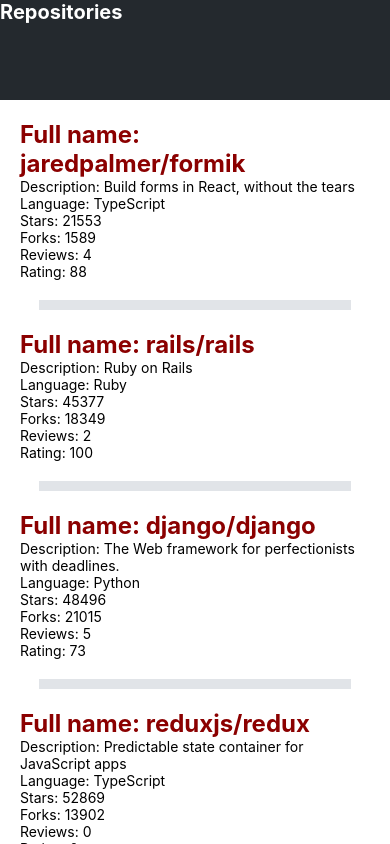
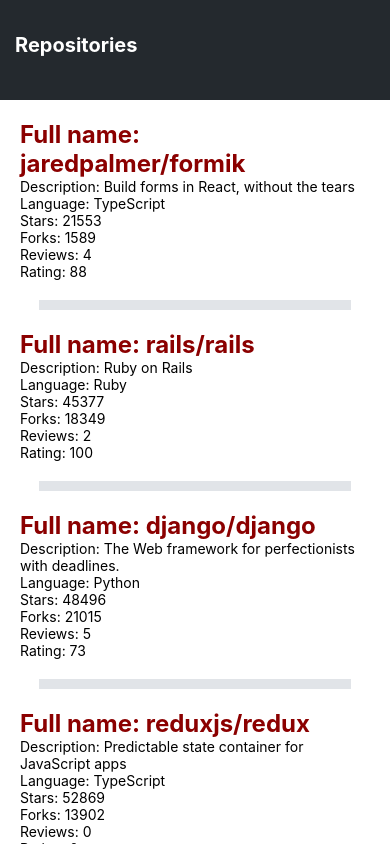
Before and after one commit to ethanclose/rate-repo-app, a React Native app: screen / in a window 390 px wide. Built offline with nearby package versions, Linux system fonts and the light colour scheme.

Commit message:
cleaning up

```diff
--- a/src/components/AppBar.jsx
+++ b/src/components/AppBar.jsx
@@ -10,17 +10,16 @@
     flexDirection: 'row',
     height: theme.appBar.height,
     paddingBottom: 10,
+    alignContent: 'center',
   },
 });
 
 const AppBar = () => {
   return (
     <View style={styles.container}>
-      <View horizontal>
         <AppBarTab>
           Repositories
         </AppBarTab>
-      </View>
     </View>
   );
 };
--- a/src/components/AppBarTab.jsx
+++ b/src/components/AppBarTab.jsx
@@ -17,7 +17,7 @@
 
 const AppBarTab = ({ children, ...props }) => {
   return (
-    <Pressable>
+    <Pressable style={styles.pressable} {...props}>
       <Text style={styles.text}>{children}</Text>
     </Pressable>
   );
```
